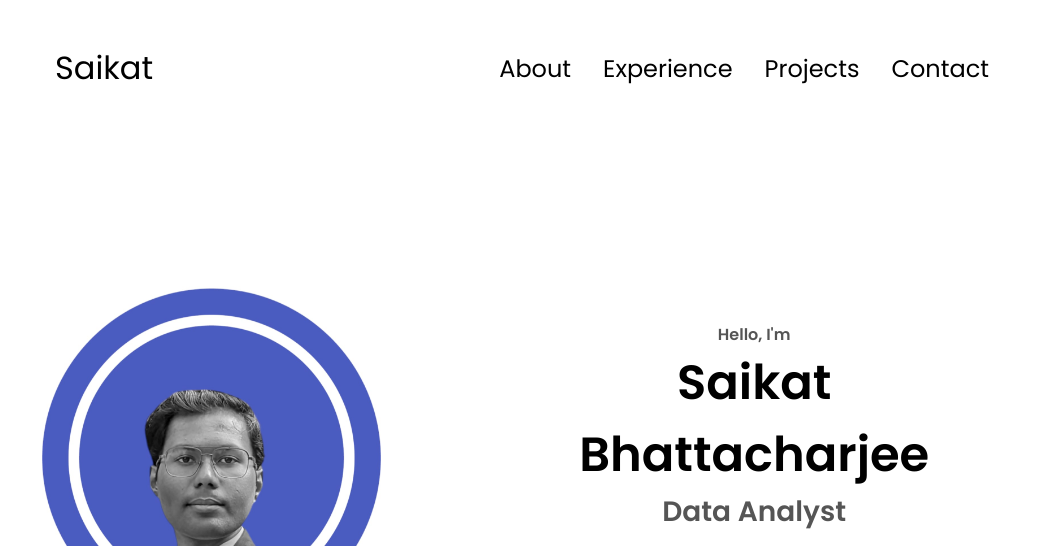
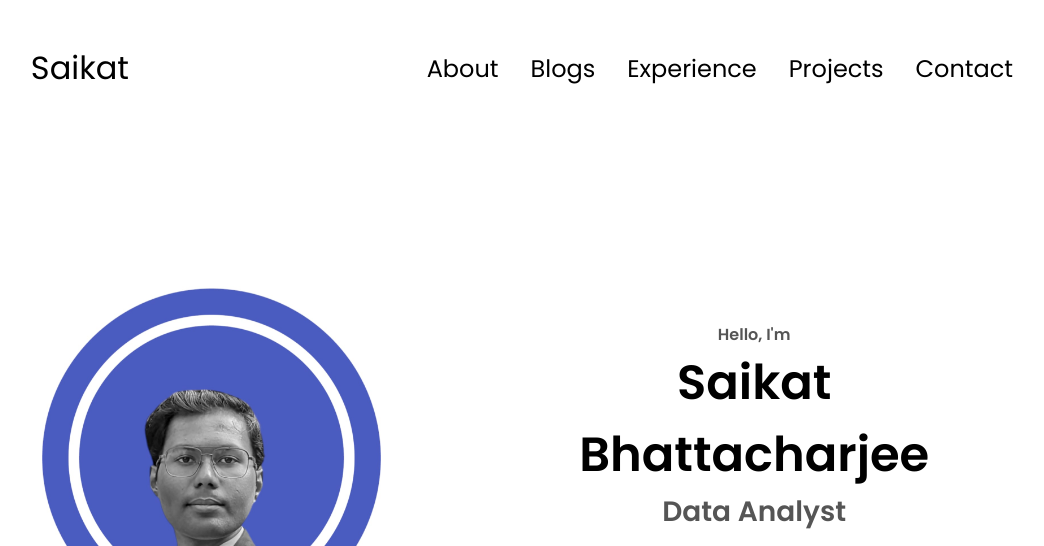
Before and after one commit to saikatb2000/portfolio_saikat, a plain HTML site: page index.html in a window 1280 px wide. Shown: the top 546 px of the page, without its empty margins (118-1162 px from the left). Drawn offline with Linux system fonts and the light colour scheme.

Commit message:
Update Blogs

```diff
--- a/index.html
+++ b/index.html
@@ -14,6 +14,7 @@
       <div>
         <ul class="nav-links">
           <li><a href="#about">About</a></li>
+          <li><a href="https://saikat0719.blogspot.com/" onclick="toggleMenu()">Blogs</a></li>
           <li><a href="#experience">Experience</a></li>
           <li><a href="#projects">Projects</a></li>
           <li><a href="#contact">Contact</a></li>
```
